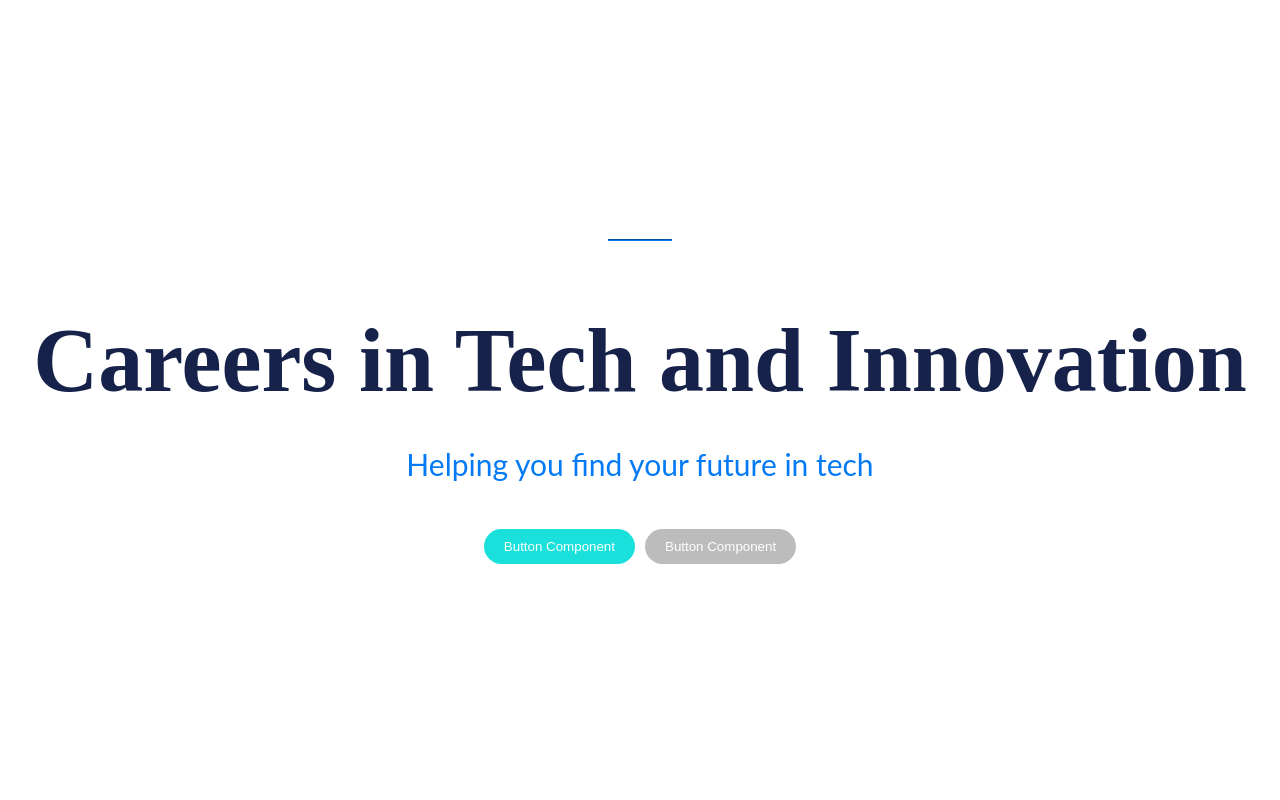
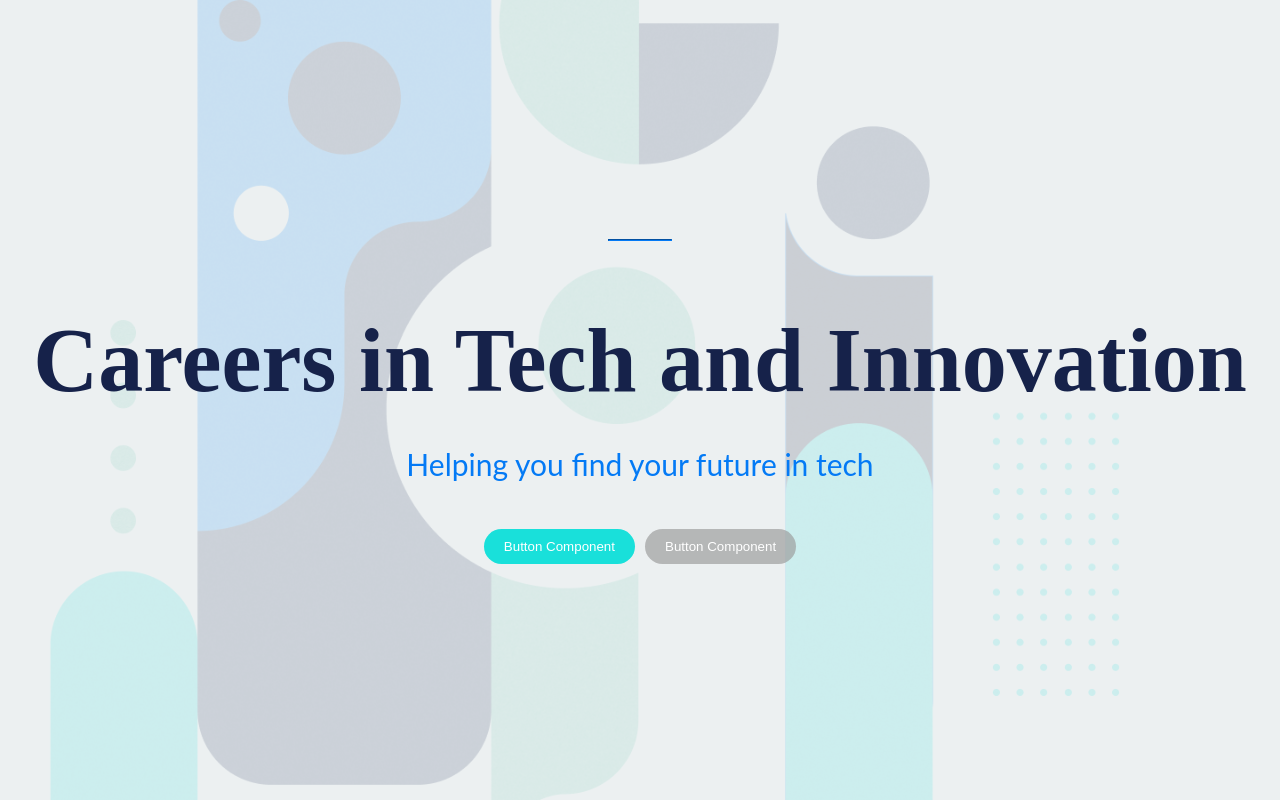
Before and after one commit to careers-in-tech/main-website, a React (Create React App) app: page / in a window 1280 px wide. Built offline with nearby package versions, Linux system fonts and the light colour scheme.

Commit message:
Header/Slide one background completed

```diff
--- a/src/App.css
+++ b/src/App.css
@@ -10,6 +10,25 @@
   flex-direction: column;
   align-items: center;
   justify-content: center;
+}
+
+.hero {
+  position: relative;
+  background-color: rgba(236, 240, 241, 0.85);
+  background-position: center;
+  background-repeat: no-repeat;
+  background-image: url("./assets/images/header.png");
+  background-size: cover;
+}
+
+.hero::before {
+  content: "";
+  position: absolute;
+  top: 0px;
+  right: 0px;
+  bottom: 0px;
+  left: 0px;
+  background-color: rgba(236, 240, 241, 0.85);
 }
 
 hr {
--- a/src/App.js
+++ b/src/App.js
@@ -3,7 +3,7 @@ import "./App.css";
 function App() {
   return (
     <div className="App">
-      <header className="App-header">
+      <header className="App-header hero">
         <hr />
         <h1 className="headerTitle">Careers in Tech and Innovation</h1>
         <p className="headerText">Helping you find your future in tech</p>
```
